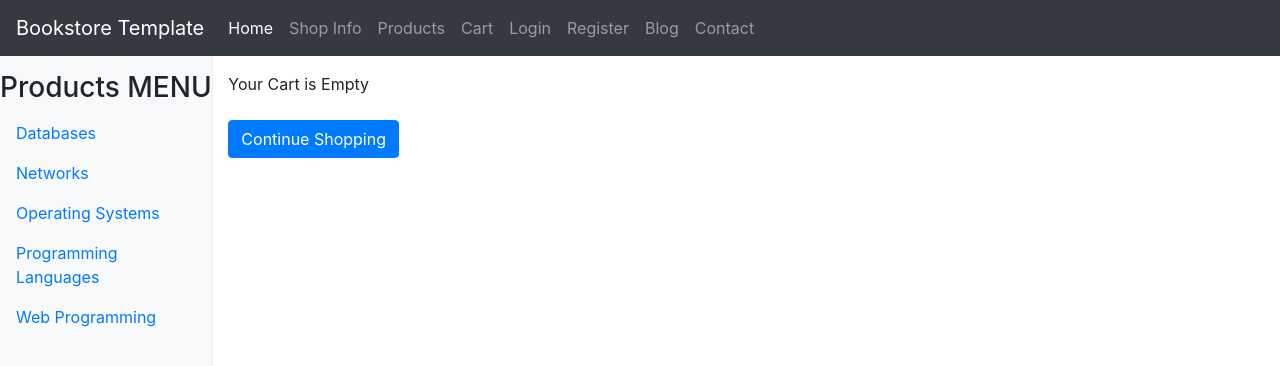
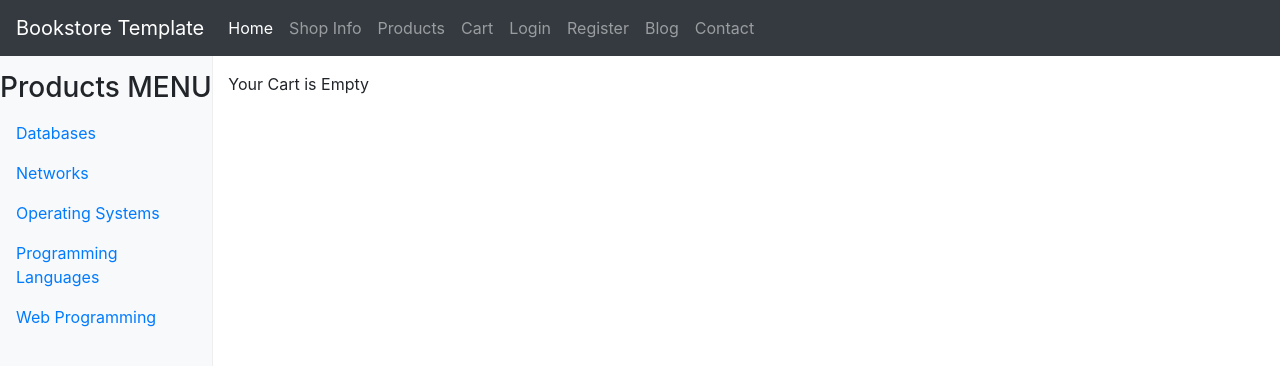
Before and after one commit to ohusiev/bookstore, a PHP site: page /bookstore/index.php?p=empty_cart in a window 1280 px wide. Shown: the top 366 px of the page. Run offline with PHP 8.4, Linux system fonts and the light colour scheme; data comes from the database, SQL or seed files in the repository.

Commit message:
Update empty_cart.php

```diff
--- a/internal/empty_cart.php
+++ b/internal/empty_cart.php
@@ -3,5 +3,3 @@
  $_SESSION['cart']=array();
 ?>
 Your Cart is Empty
-<br><br>
-<a href="?p=products" class="btn btn-primary">Continue Shopping</a>
```
